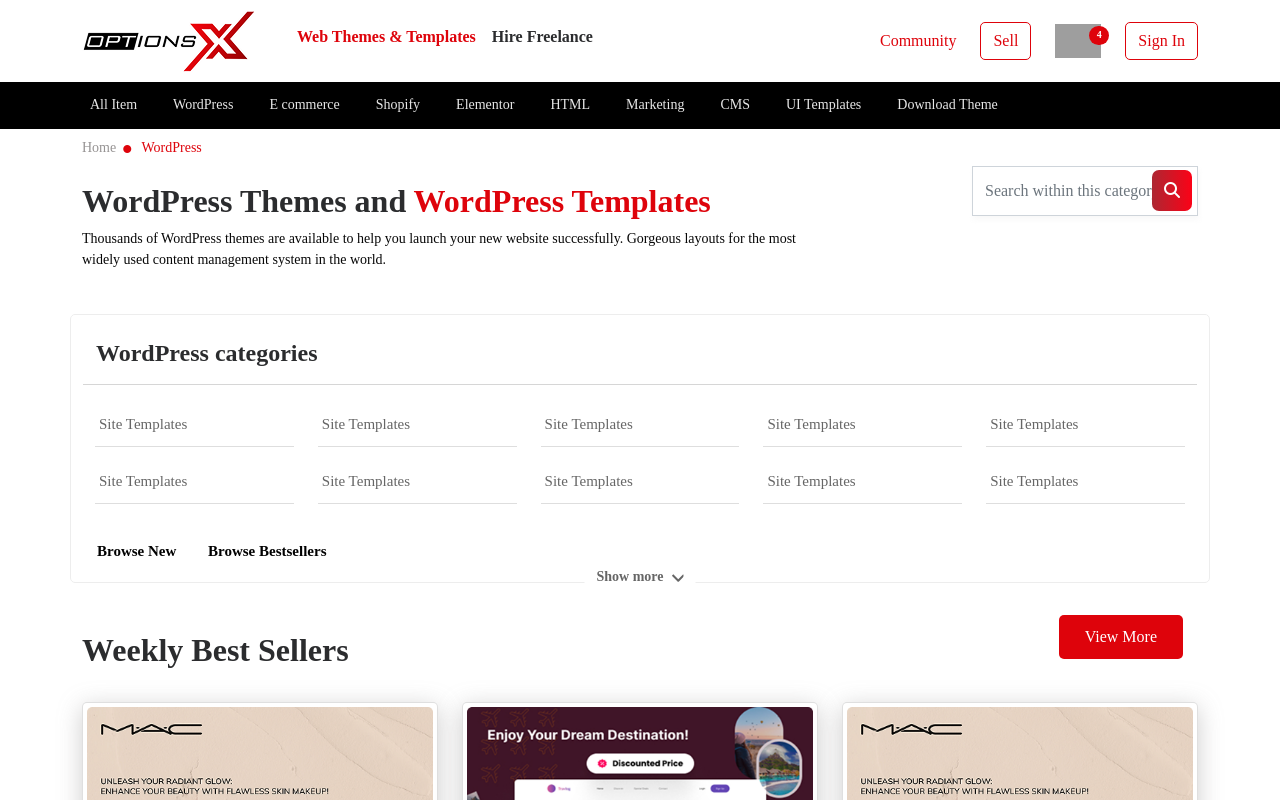
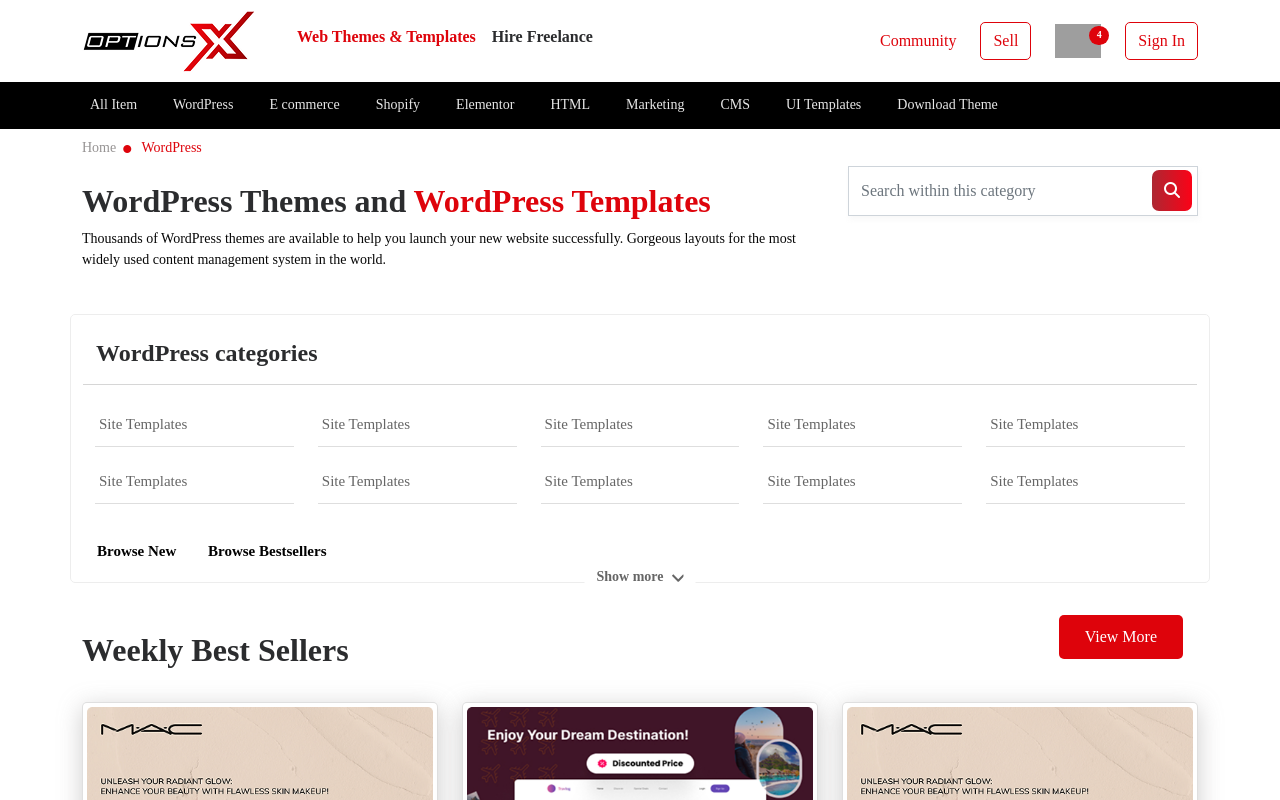
Before and after one commit to harshitasingh09/OptionX, a React (Vite) app: page /wordpress in a window 1280 px wide. Shown: the top 800 px of the page. Built offline with nearby package versions, Linux system fonts and the light colour scheme; grey boxes are pictures that could not be loaded; a web font is replaced by a local one.

Commit message:
bugs resolve

```diff
--- a/src/assets/css/style.css
+++ b/src/assets/css/style.css
@@ -2443,3 +2443,13 @@ a.classCss {
     margin-left: 0;
     padding: 0;
 }
+
+button.search-btn {
+    background: none;
+    border: 0;
+}
+
+input.form-control.rounded.topsearach {
+    max-width: 350px;
+    width: 350px;
+}
```
Also changed, not shown: 3 other files (tests, documents, lock files or other folders).
